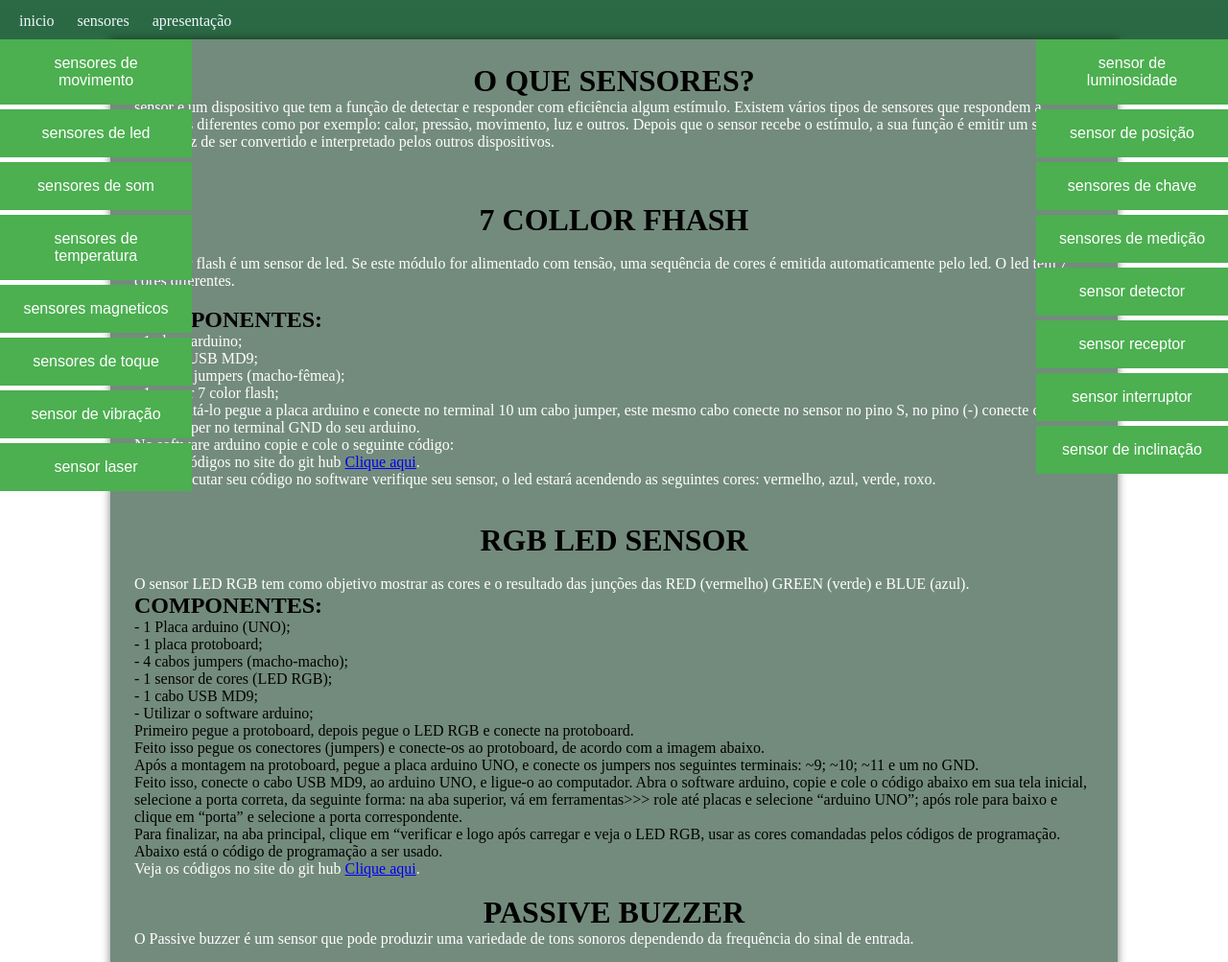
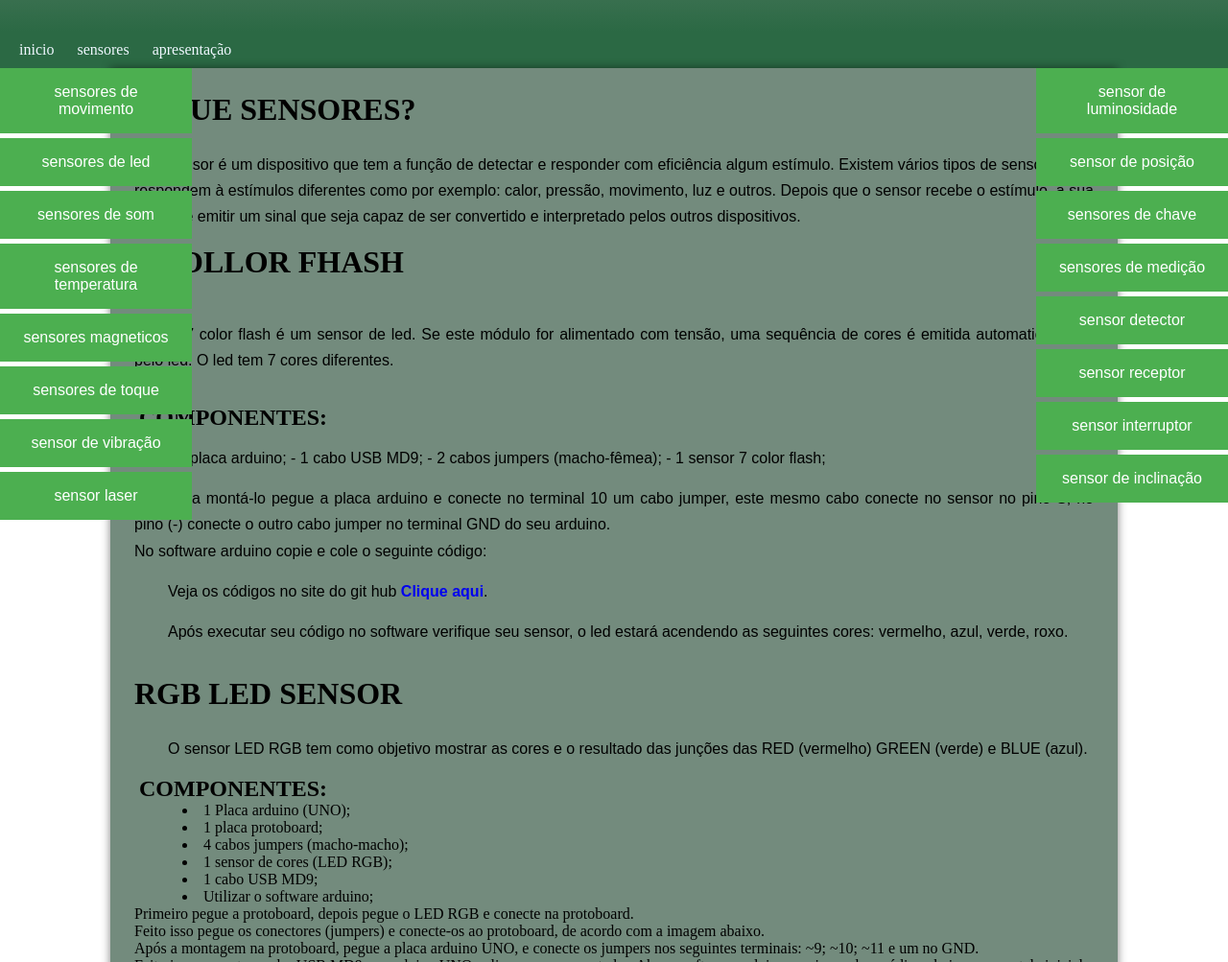
Before and after one commit to kitsensores/Kit37-Sensores, a plain HTML site: page sitesensores/sensores.html in a window 1280 px wide. Shown: the part 147-1150 px from the top of the page at 96% size. Drawn offline with Linux system fonts and the light colour scheme; a web font is replaced by a local one.

Commit message:
Style sensores

```diff
--- a/sitesensores/sensores.html
+++ b/sitesensores/sensores.html
@@ -192,10 +192,26 @@
     <main>
         <h1> O QUE SENSORES? </h1>
 
+        <p> sensor é um dispositivo que tem a função de detectar e responder com eficiência algum estímulo. Existem vários tipos de sensores que respondem à estímulos diferentes como por exemplo: calor, pressão, movimento, luz e outros. Depois que o sensor recebe o estímulo, a sua função é emitir um sinal que seja capaz de ser convertido e interpretado pelos outros dispositivos.
+        </p>
+
+        <h1>7 COLLOR FHASH</h1>
+        <br>
+        <p>O 7 color flash é um sensor de led. Se este módulo for alimentado com tensão, uma sequência de cores é emitida automaticamente pelo led. O led tem 7 cores diferentes.
+        <br> </p><br>  <h2>COMPONENTES:</h2>
 
 
-        <p> sensor é um dispositivo que tem a função de detectar e responder com eficiência algum estímulo. Existem vários tipos de sensores que respondem à estímulos diferentes como por exemplo: calor, pressão, movimento, luz e outros. Depois que o sensor recebe o estímulo, a sua função é emitir um sinal que seja capaz de ser convertido e interpretado pelos outros dispositivos.
+        <p>- 1 placa arduino;
+        - 1 cabo USB MD9;
+        - 2 cabos jumpers (macho-fêmea);
+        - 1 sensor 7 color flash;
         </p>
+        <p>Para montá-lo pegue a placa arduino e conecte no terminal 10 um cabo jumper, este mesmo cabo conecte no sensor no pino S, no pino (-) conecte o outro cabo jumper no terminal GND do seu arduino. <br>
+        No software arduino copie e cole o seguinte código:</p>
+
+        <p>Veja os códigos no site do git hub <a href="https://github.com/kitsensores/Kit37-Sensores/blob/main/7_COLLOR_FLASH/7_COLLOR_FLASH.ino">Clique aqui</a>.</p>
+
+        <p>Após executar seu código no software verifique seu sensor, o led estará acendendo as seguintes cores: vermelho, azul, verde, roxo. </p><br>
 
 
 
@@ -203,62 +219,22 @@
 
 
 
-
-
-
-
-
-
-
-
-
-
-
-
-
-
-
-
-        <br>
-
-        <br>
-        <br>
-        <h1>7 COLLOR FHASH</h1>
-        <br>
-        <p>O 7 color flash é um sensor de led. Se este módulo for alimentado com tensão, uma sequência de cores é emitida automaticamente pelo led. O led tem 7 cores diferentes.
-        <br> </p><br>  <h2>COMPONENTES:</h2>
-
-
-        <p>- 1 placa arduino;<br>
-        - 1 cabo USB MD9; <br>
-        - 2 cabos jumpers (macho-fêmea); <br>
-        - 1 sensor 7 color flash; <br>
-        </p>
-        <p>Para montá-lo pegue a placa arduino e conecte no terminal 10 um cabo jumper, este mesmo cabo conecte no sensor no pino S, no pino (-) conecte o outro cabo jumper no terminal GND do seu arduino. <br>
-        No software arduino copie e cole o seguinte código:</p>
-
-        <p>Veja os códigos no site do git hub <a href="https://github.com/kitsensores/Kit37-Sensores/blob/main/7_COLLOR_FLASH/7_COLLOR_FLASH.ino">Clique aqui</a>.</p>
-
-        <p>Após executar seu código no software verifique seu sensor, o led estará acendendo as seguintes cores: vermelho, azul, verde, roxo. </p><br>
-        <br>
-
-
-
-
-
-
-        <h1 >RGB LED SENSOR</h1> <br>
+        <h1 >RGB LED SENSOR</h1>
 
         <p>O sensor LED RGB tem como objetivo mostrar as cores e o resultado das junções das RED (vermelho) GREEN (verde) e BLUE (azul).
 
-        <br> </p> <h2>COMPONENTES:</h2>
+         </p>
 
-        <p></p> - 1 Placa arduino (UNO); <br>
-        - 1 placa protoboard; <br>
-        - 4 cabos jumpers (macho-macho); <br>
-        - 1 sensor de cores (LED RGB); <br>
-        - 1 cabo USB MD9; <br>
-        - Utilizar o software arduino; <br>
+        <h2>COMPONENTES:</h2>
+        <ul>
+          <li>1 Placa arduino (UNO);</li>
+          <li>1 placa protoboard; </li>
+          <li>4 cabos jumpers (macho-macho);</li>
+          <li> 1 sensor de cores (LED RGB); </li>
+          <li>1 cabo USB MD9;</li>
+          <li>Utilizar o software arduino;</li>
+        </ul>
+
 
         Primeiro pegue a protoboard, depois pegue o LED RGB e conecte na protoboard. <br>
         Feito isso pegue os conectores (jumpers) e conecte-os ao protoboard, de acordo com a imagem abaixo.
@@ -389,7 +365,7 @@
 
             Abaixo está o código de programação a ser usado. <br></p>
             <br>
-            <p>Veja os códigos no site do git hub <a href="https://github.com/kitsensores/Kit37-Sensores/blob/main/TWO_COLOR/TWO_COLOR.ino">Clique aqui</a>.</p>
+            <a href="https://github.com/kitsensores/Kit37-Sensores/blob/main/TWO_COLOR/TWO_COLOR.ino">CODIGO </a>.</p>
         <br>
 
 
--- a/style/stylesensores.css
+++ b/style/stylesensores.css
@@ -1,5 +1,9 @@
 @charset 'utf-8';
 @import url('https://fonts.googleapis.com/css2?family=Calistoga&display=swap');
+
+:root {
+    --fontepadrao:Arial, Verdana, Helvetica, sans-serif;
+}
 
 * {
     margin: 0px;
@@ -10,23 +14,25 @@ body {
     background-image: url('../fundocontador.jpg') ;
     background-repeat: no-repeat ;
     background-attachment: fixed;
-
-    position: relative;
 }
 
 /* Cabeçalho */
 header {
     min-height: 150px;
+    padding-top: 30px;
     background-image: linear-gradient(to top, #2B6944, #738b7d);
     text-align: center;
 }
 
 header > h1 {
+    font-family: 'Calistoga', cursive;
+    font-size: 3em;
+    font-weight: normal;
     margin-bottom: 20px;
-    padding-top: 55px;
-    font-family: 'Calistoga', cursive;
+    /* text-shadow: 0px 0px 3px black; */
+    margin-bottom: 20px;
+}
 
-}
 
 /* Barra de navegação */
 nav {
@@ -57,19 +63,41 @@ main {
     box-shadow: 0px 0px 10px rgba(0, 0, 0, 0.5);
 }
 
-p {
-    color: white;
+main h1{
+    /* color: var(--cor5); */
+    /* font-family: var(--fonte-android); */
+    font-size: 2em;
+    padding-bottom: 10px;
 }
 
+main h2 {
+    color: var(--cor4);
+    font-family: var(--fonte-android);
+    font-size: 1.5em;
+    /* background-image: linear-gradient(to right, var(--cor1), transparent); */
+    padding-left: 5px;
+    border-radius: 3px 0px 0px 3px;
+}
 
-h1 {
-    border: 100px;
-    border-radius: 100px;
+main p {
+    font-family: var(--fontepadrao);
+    margin: 15px 0px;
+    text-align: justify;
+    text-indent: 35px;
+    font-size: 1em;
+    line-height: 1.7em;
+}
 
-    text-align: center;
-    border-color: rgb(255, 255, 255);
+main a {
+    text-decoration: none;
+    font-weight: bold;
+}
 
+main ul {
+    list-style-position: inside;
+    margin-left: 50px;
 }
+
 
 main img {
     width: 100%;
@@ -87,6 +115,7 @@ footer strong {
     color: var(--cor3);
 }
 
+/* listagem sensores */
 .dropdownSet {
     display: flex;
     flex-direction: column;
```
